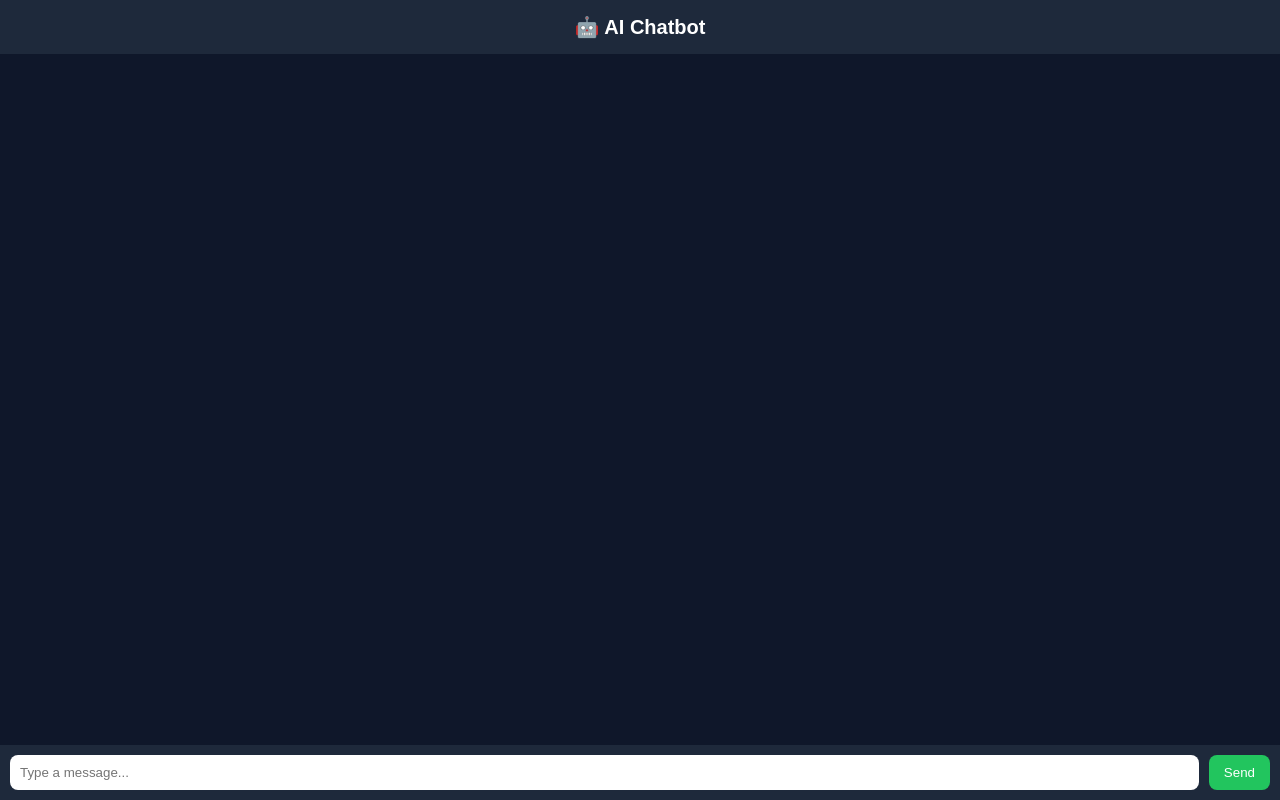
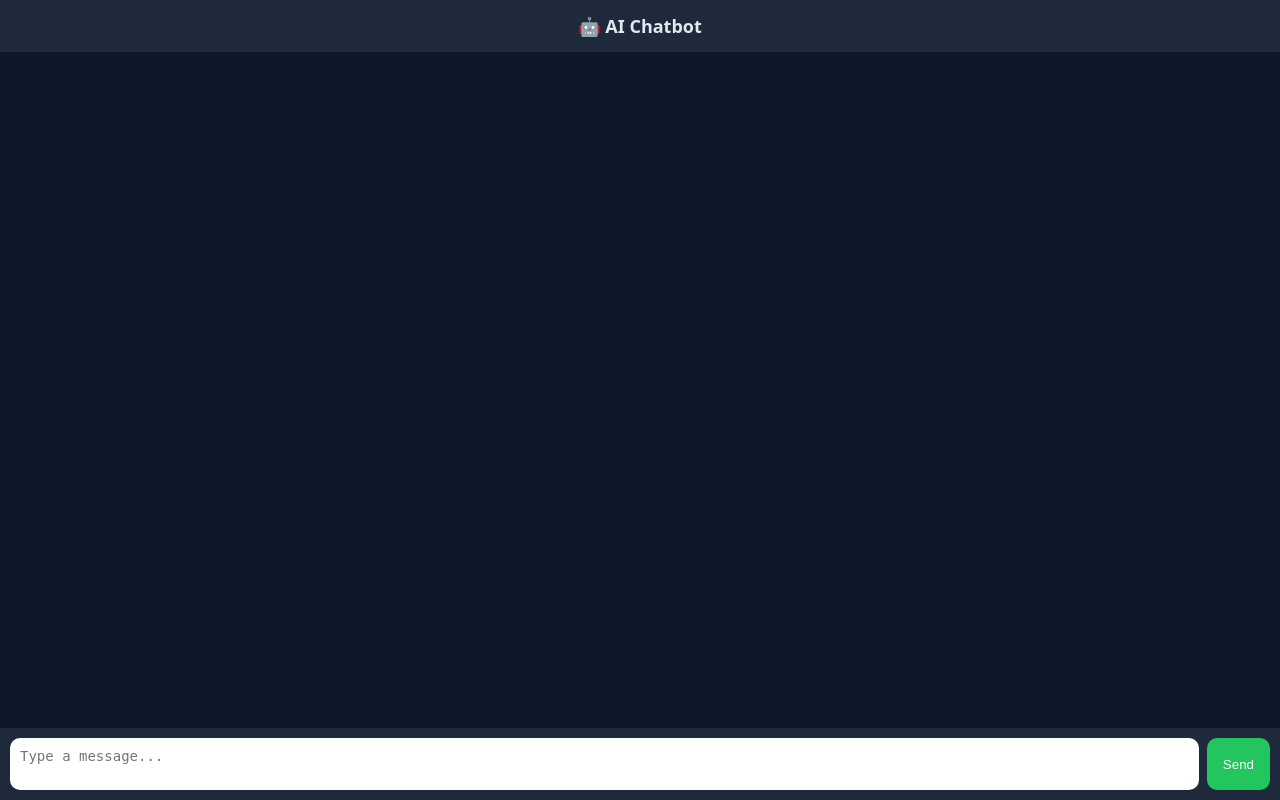
Before and after one commit to bascom259/azure_app, a Flask app: page / in a window 1280 px wide. Run offline with Flask 3, Linux system fonts and the light colour scheme.

Commit message:
Update index.html

```diff
--- a/templates/index.html
+++ b/templates/index.html
@@ -1,95 +1,155 @@
 <!DOCTYPE html>
-<html>
+<html lang="en">
 <head>
+<meta charset="UTF-8">
+<meta name="viewport" content="width=device-width, initial-scale=1.0">
 <title>AI Chatbot</title>
+
 <style>
+:root {
+    --bg: #0f172a;
+    --panel: #1e293b;
+    --user: #3b82f6;
+    --bot: #334155;
+    --text: #e2e8f0;
+}
+
+* {
+    box-sizing: border-box;
+}
+
 body {
     margin: 0;
-            font-family: Arial;
-            background: #0f172a;
-            color: white;
+    font-family: system-ui, sans-serif;
+    background: var(--bg);
+    color: var(--text);
+    height: 100vh;
     display: flex;
     flex-direction: column;
-            height: 100vh;
+}
+
+/* HEADER */
+.header {
+    padding: 14px;
+    text-align: center;
+    background: var(--panel);
+    font-weight: 600;
+    font-size: 18px;
+}
+
+/* CHAT AREA */
+.chat-container {
+    flex: 1;
+    overflow-y: auto;
+    padding: 12px;
+    display: flex;
+    flex-direction: column;
+}
+
+/* MESSAGE */
+.msg {
+    max-width: 75%;
+    padding: 10px 14px;
+    border-radius: 14px;
+    margin: 6px 0;
+    line-height: 1.4;
+    word-wrap: break-word;
+    white-space: pre-wrap;
+}
+
+/* USER */
+.user {
+    background: var(--user);
+    align-self: flex-end;
+}
+
+/* BOT */
+.bot {
+    background: var(--bot);
+    align-self: flex-start;
+}
+
+/* INPUT AREA */
+.input-area {
+    display: flex;
+    padding: 10px;
+    background: var(--panel);
+    gap: 8px;
+}
+
+/* INPUT */
+textarea {
+    flex: 1;
+    resize: none;
+    border: none;
+    border-radius: 10px;
+    padding: 10px;
+    font-size: 14px;
+    outline: none;
+    max-height: 120px;
+}
+
+/* BUTTON */
+button {
+    background: #22c55e;
+    border: none;
+    padding: 10px 16px;
+    border-radius: 10px;
+    color: white;
+    cursor: pointer;
+}
+
+/* MOBILE TWEAKS */
+@media (max-width: 600px) {
+    .msg {
+        max-width: 90%;
+        font-size: 14px;
     }
 
     .header {
-            padding: 15px;
-            background: #1e293b;
-            text-align: center;
-            font-size: 20px;
-            font-weight: bold;
+        font-size: 16px;
     }
-
-        .chat-box {
-            flex: 1;
-            padding: 15px;
-            overflow-y: auto;
-        }
-
-        .msg {
-            margin: 10px 0;
-            padding: 10px;
-            border-radius: 10px;
-            max-width: 60%;
-        }
-
-        .user {
-            background: #3b82f6;
-            align-self: flex-end;
-        }
-
-        .bot {
-            background: #334155;
-            align-self: flex-start;
-        }
-
-        .input-area {
-            display: flex;
-            padding: 10px;
-            background: #1e293b;
-        }
-
-        input {
-            flex: 1;
-            padding: 10px;
-            border: none;
-            border-radius: 8px;
-        }
-
-        button {
-            margin-left: 10px;
-            padding: 10px 15px;
-            background: #22c55e;
-            border: none;
-            border-radius: 8px;
-            color: white;
-            cursor: pointer;
 }
 </style>
 </head>
+
 <body>
 
 <div class="header">🤖 AI Chatbot</div>
 
-<div class="chat-box" id="chat"></div>
+<div id="chat" class="chat-container"></div>
 
 <div class="input-area">
-    <input id="msg" placeholder="Type a message..." />
+    <textarea id="msg" placeholder="Type a message..."></textarea>
     <button onclick="send()">Send</button>
 </div>
 
 <script>
+const input = document.getElementById("msg");
+
+input.addEventListener("input", () => {
+    input.style.height = "auto";
+    input.style.height = input.scrollHeight + "px";
+});
+
+input.addEventListener("keydown", (e) => {
+    if (e.key === "Enter" && !e.shiftKey) {
+        e.preventDefault();
+        send();
+    }
+});
+
 async function send() {
-    let input = document.getElementById("msg");
-    let chat = document.getElementById("chat");
-
-    let text = input.value;
+    let text = input.value.trim();
     if (!text) return;
 
     addMessage(text, "user");
     input.value = "";
+    input.style.height = "auto";
 
+    let loading = addMessage("Typing...", "bot");
+
+    try {
         let res = await fetch("/chat", {
             method: "POST",
             headers: {"Content-Type": "application/json"},
@@ -97,16 +157,24 @@ async function send() {
         });
 
         let data = await res.json();
-    addMessage(data.reply, "bot");
+        loading.innerText = data.reply;
+
+    } catch (err) {
+        loading.innerText = "Error. Try again.";
+    }
 }
 
 function addMessage(text, type) {
     let chat = document.getElementById("chat");
+
     let div = document.createElement("div");
     div.className = "msg " + type;
     div.innerText = text;
+
     chat.appendChild(div);
     chat.scrollTop = chat.scrollHeight;
+
+    return div;
 }
 </script>
 
```
Lines whose indentation alone changed are shown as unchanged.
